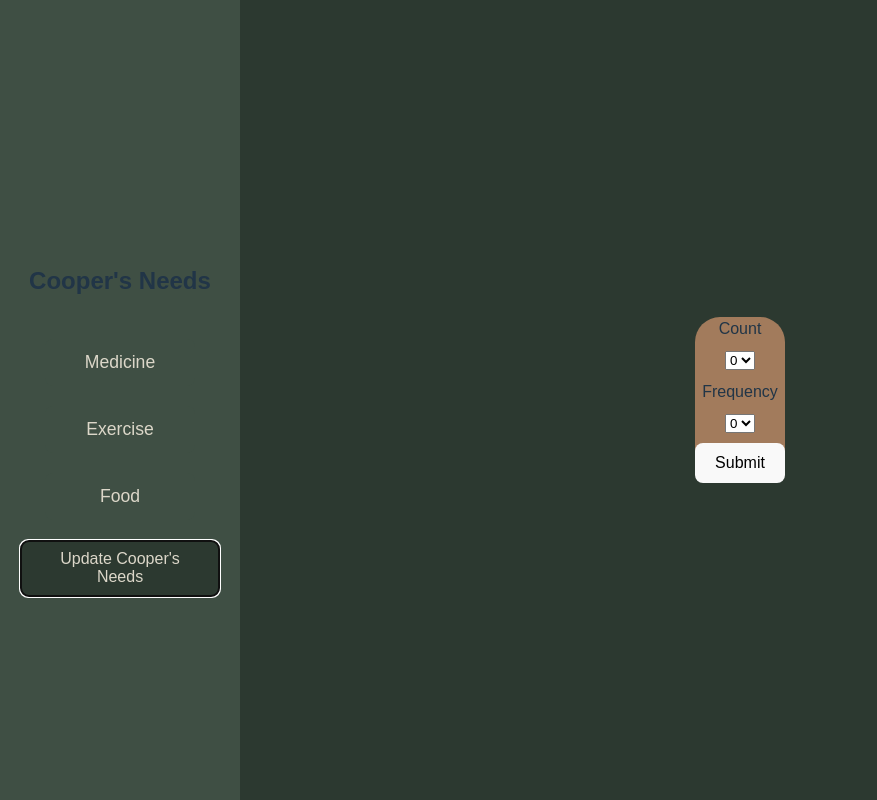
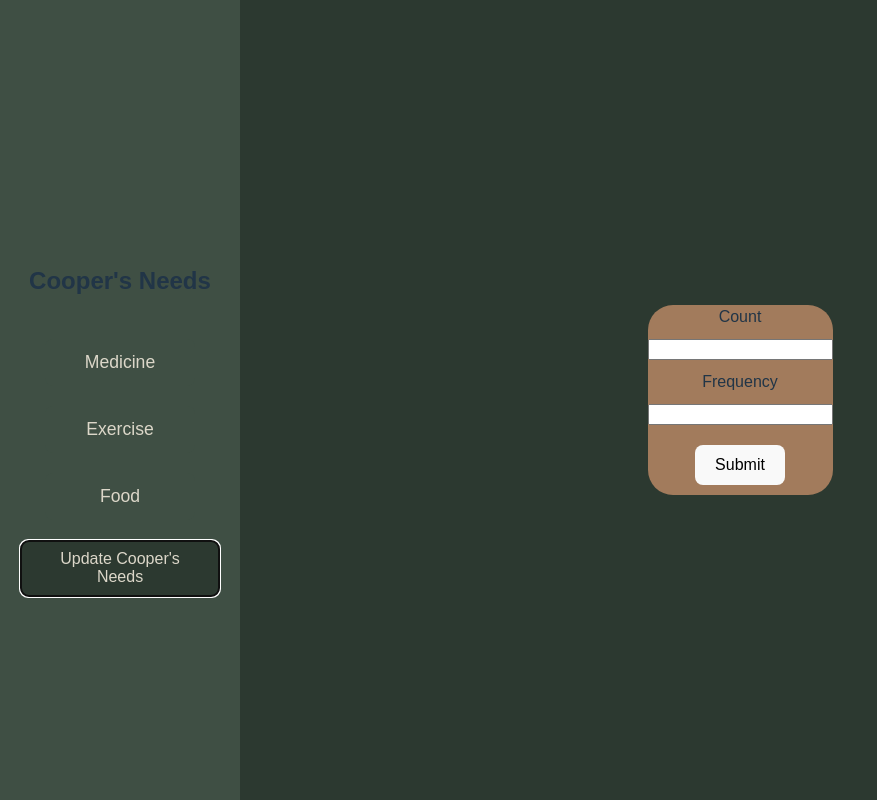
Before and after one commit to ritchieritch42/cooper-keeper, a React (Vite) app in the folder app/: page / in a window 1280 px wide. Both pictures are taken after a click on the button "Update Cooper's Needs". Shown: the whole page, without its empty margins (0-877 px from the left). Built offline with nearby package versions, Linux system fonts and the light colour scheme.

Commit message:
toggle update

```diff
--- a/app/src/App.css
+++ b/app/src/App.css
@@ -117,6 +117,10 @@ body {
   border: none;
 }
 
+.submit {
+  margin: 10px;
+}
+
 @media (max-width: 768px) {
   .categories {
     width: 100px;
--- a/app/src/App.jsx
+++ b/app/src/App.jsx
@@ -29,6 +29,7 @@ function App() {
     count: 0,
     frequency: 0,
   });
+  const [formOpen, setFormOpen] = useState(false);
 
   function handleSelectedCategory(category) {
     setSelectedCategory(category.id === selectedCategory?.id ? null : category);
@@ -39,21 +40,30 @@ function App() {
     console.log(formData);
   }
 
+  function handleToggle() {
+    setFormOpen(!formOpen);
+  }
+
   return (
     <div className="app">
       <Categories
         categories={categories}
         onCategorySelect={handleSelectedCategory}
+        onToggle={handleToggle}
       />
       <div>
         <Data category={selectedCategory} />
-        <Dialog formData={formData} onSubmit={handleSubmit} />
+        <Dialog
+          formData={formData}
+          onSubmit={handleSubmit}
+          formOpen={formOpen}
+        />
       </div>
     </div>
   );
 }
 
-function Categories({ categories, onCategorySelect }) {
+function Categories({ categories, onCategorySelect, onToggle }) {
   return (
     <div className="categories">
       <h2>Cooper's Needs</h2>
@@ -65,7 +75,9 @@ function Categories({ categories, onCategorySelect }) {
           onCategorySelect={onCategorySelect}
         />
       ))}
-      <button className="update-coopers-needs">Update Cooper's Needs</button>
+      <button className="update-coopers-needs" onClick={onToggle}>
+        Update Cooper's Needs
+      </button>
     </div>
   );
 }
@@ -99,26 +111,22 @@ function Data({ category }) {
   );
 }
 
-function Dialog({ formData, onSubmit }) {
+function Dialog({ onSubmit, formOpen }) {
   const Range = [...Array(6).keys()];
   const [count, setCount] = useState(0);
   const [frequency, setFrequency] = useState(0);
 
+  if (formOpen === false) return;
+
   return (
     <form className="dialog" onSubmit={onSubmit}>
       <label>Count</label>
-      <select value={count} onChange={(e) => setCount(e.target.value)}>
-        {Range.map((number, index) => (
-          <option key={index}>{number}</option>
-        ))}
-      </select>
+      <input></input>
       <label>Frequency</label>
-      <select value={frequency} onChange={(e) => setFrequency(e.target.value)}>
-        {Range.map((number, index) => (
-          <option key={index}>{number}</option>
-        ))}
-      </select>
-      <button type="submit">Submit</button>
+      <input></input>
+      <button className="submit" type="submit">
+        Submit
+      </button>
     </form>
   );
 }
```
